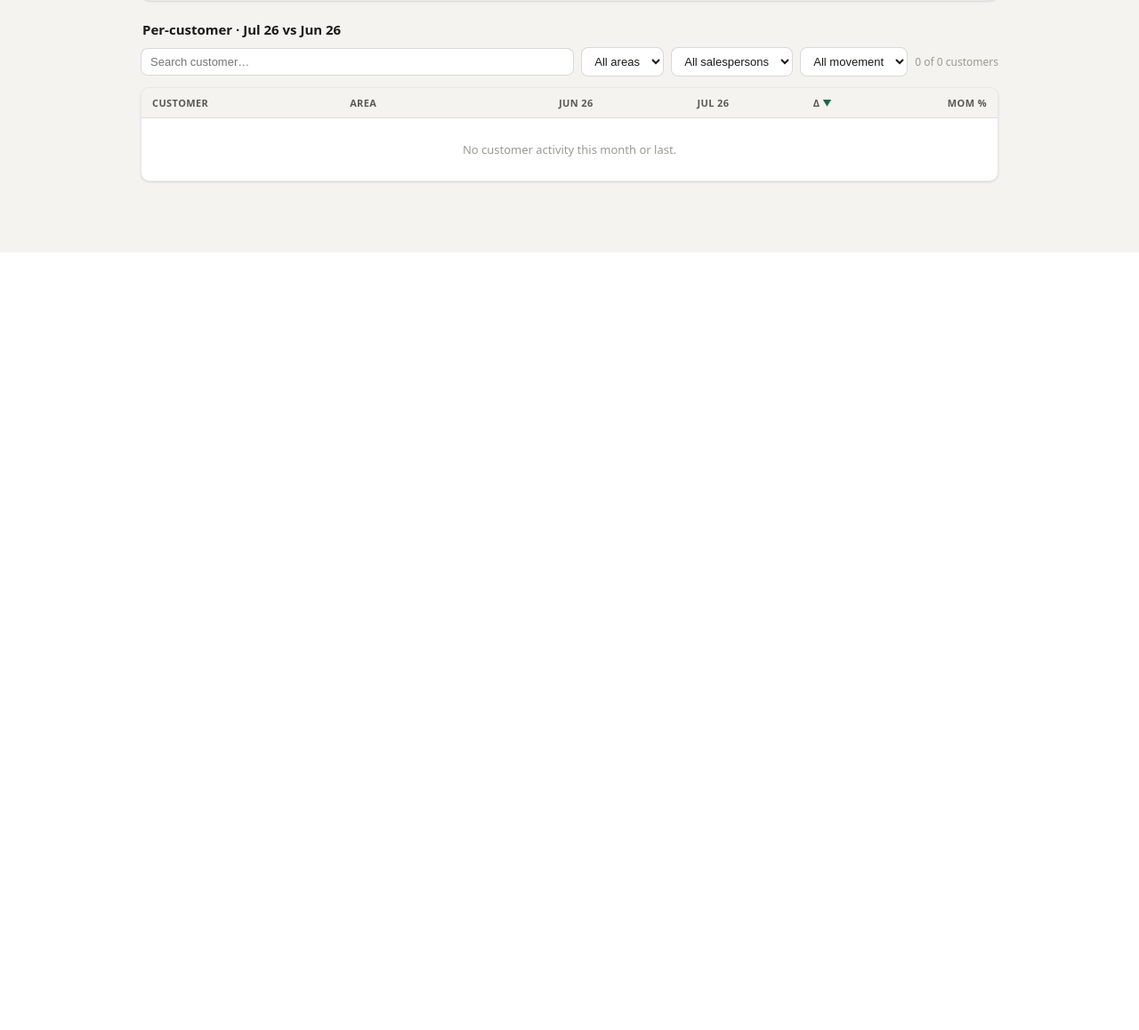
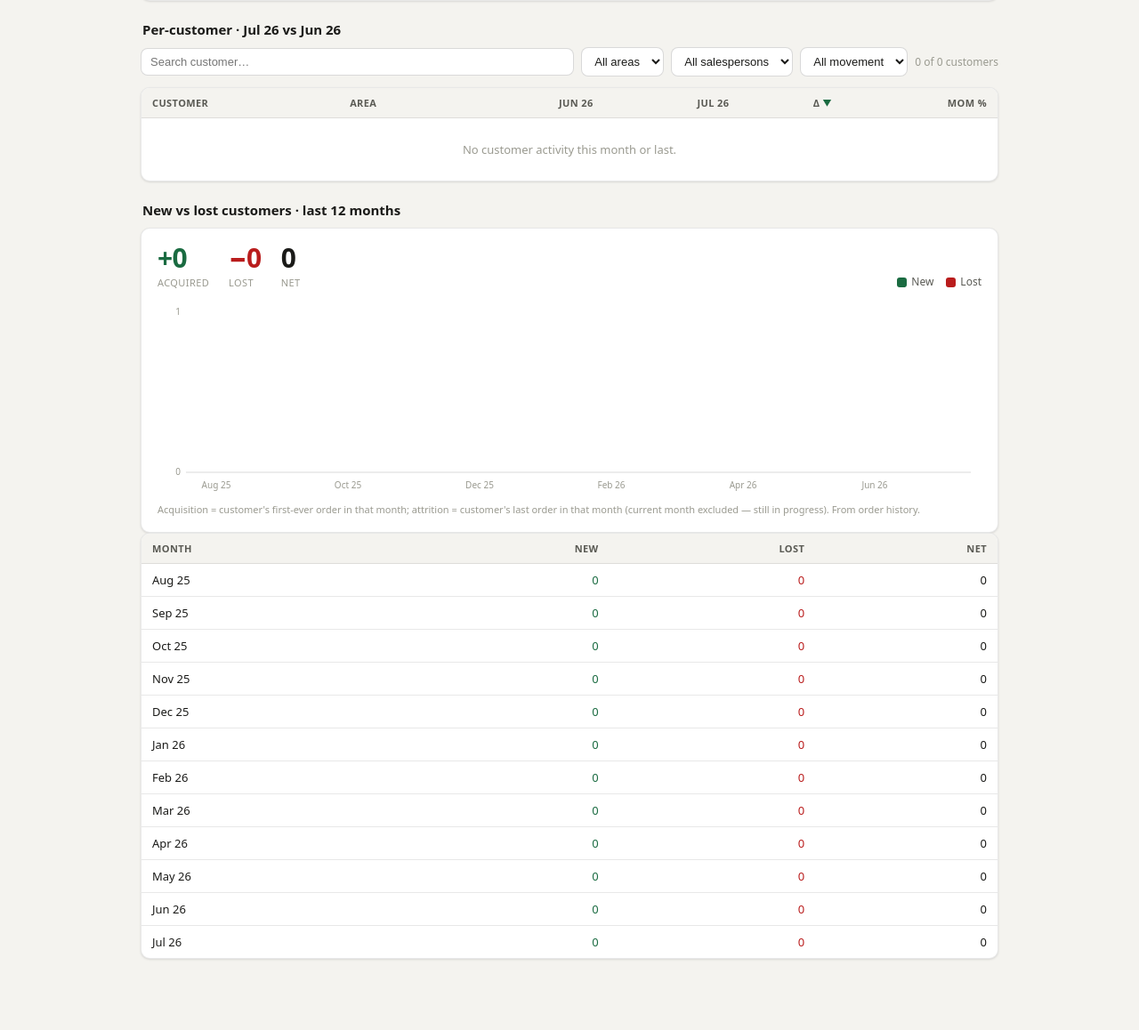
Before and after one commit to 1992tushar/OrdeRR, a FastAPI app: page /dashboard/analytics/revenue in a window 1280 px wide. Shown: the part 1060-2218 px from the top of the page at 89% size. Before the commit the page ends 1344 px from the top, so only its background shows below. Run offline with FastAPI, Linux system fonts and the light colour scheme; data that the repository does not hold is empty.

Commit message:
Analytics: P1-6 new vs lost customers (Phase 1 #6)
Monthly customer acquisition vs attrition, added to the Revenue page (growth
sits with revenue).

- analytics_service.new_vs_lost(): acquisition[m] = customers whose first-ever
  order month == m; attrition[m] = customers whose last order month == m,
  current month excluded (can't declare lost mid-month). From order history.
- Revenue template: summary (+new / −lost / net), a 2-series grouped bar chart
  (green new / red lost, legend + hover) and a monthly table.

Verified: renders 200; totals and per-month counts match a manual first/last
order-month computation (Jun +1 acquired, current month excluded from loss).

Co-Authored-By: Claude Opus 4.8 (1M context) <noreply@anthropic.com>

```diff
--- a/orderr_core/routes/dashboard.py
+++ b/orderr_core/routes/dashboard.py
@@ -189,6 +189,7 @@ def analytics_revenue(
 
     today = get_current_business_date()
     rev = analytics_service.revenue_trends(db, today)
+    growth = analytics_service.new_vs_lost(db, today)
 
     return templates.TemplateResponse(
         request=request,
@@ -198,6 +199,7 @@ def analytics_revenue(
             "current_time": datetime.now(IST).strftime("%d %b %Y, %I:%M %p"),
             "today_display": today.strftime("%d %b %Y"),
             "rev"        : rev,
+            "growth"     : growth,
             "analytics_view": "revenue",
         },
     )
--- a/orderr_core/services/analytics_service.py
+++ b/orderr_core/services/analytics_service.py
@@ -615,6 +615,54 @@ def revenue_trends(db: Session, today: date, months: int = 12) -> dict:
     }
 
 
+# ── P1-6 New vs lost customers ─────────────────────────────────────────────
+
+def new_vs_lost(db: Session, today: date, months: int = 12) -> dict:
+    """P1-6 — monthly customer acquisitions vs attrition.
+
+    Acquisition[m] = customers whose FIRST order month == m.
+    Attrition[m]   = customers whose LAST order month == m, excluding the
+                     current month (a customer can't be declared lost in the
+                     month still in progress — they may yet order).
+    Derived from Order.business_date history (non-cancelled).
+    """
+    rows = (
+        db.query(Order.customer_phone,
+                 func.min(Order.business_date), func.max(Order.business_date))
+        .filter(Order.is_cancelled == False,        # noqa: E712
+                Order.business_date != None)        # noqa: E711
+        .group_by(Order.customer_phone)
+        .all()
+    )
+
+    keys = _last_n_months(today, months)
+    key_set = set(keys)
+    curr_key = _month_key(today)
+    acq = {k: 0 for k in keys}
+    att = {k: 0 for k in keys}
+
+    for phone, first_ds, last_ds in rows:
+        try:
+            fm = _month_key(date.fromisoformat(first_ds))
+            lm = _month_key(date.fromisoformat(last_ds))
+        except (TypeError, ValueError):
+            continue
+        if fm in key_set:
+            acq[fm] += 1
+        if lm in key_set and lm != curr_key:
+            att[lm] += 1
+
+    series = [{"key": k, "label": _month_label(k), "new": acq[k], "lost": att[k],
+               "net": acq[k] - att[k]} for k in keys]
+
+    return {
+        "series": series,
+        "total_new": sum(acq.values()),
+        "total_lost": sum(att.values()),
+        "net": sum(acq.values()) - sum(att.values()),
+    }
+
+
 # ── P1-7 Product mix (value + volume) ──────────────────────────────────────
 
 def product_mix(db: Session, today: date, days=30) -> dict:
--- a/orderr_core/templates/dashboard_analytics_revenue.html
+++ b/orderr_core/templates/dashboard_analytics_revenue.html
@@ -145,12 +145,71 @@ tr.row{cursor:pointer} tr.row:hover{background:var(--green-bg)}
       <tbody id="body"></tbody>
     </table>
   </div></div>
+
+  <!-- P1-6 New vs lost customers -->
+  <div class="section-title">New vs lost customers · last 12 months</div>
+  <div class="card">
+    <div class="hero" style="margin-bottom:12px">
+      <div><div class="big" style="color:var(--green)">+{{ growth.total_new }}</div><div class="lab">Acquired</div></div>
+      <div><div class="big" style="color:var(--red)">−{{ growth.total_lost }}</div><div class="lab">Lost</div></div>
+      <div><div class="big">{{ '+' if growth.net > 0 else '' }}{{ growth.net }}</div><div class="lab">Net</div></div>
+      <div style="margin-left:auto;display:flex;gap:14px;align-items:center;font-size:12px;color:var(--ink2)">
+        <span><span style="display:inline-block;width:11px;height:11px;border-radius:3px;background:var(--green);vertical-align:middle;margin-right:5px"></span>New</span>
+        <span><span style="display:inline-block;width:11px;height:11px;border-radius:3px;background:var(--red);vertical-align:middle;margin-right:5px"></span>Lost</span>
+      </div>
+    </div>
+    <div class="chart-wrap">
+      <svg class="trend" id="growth" role="img" aria-label="New vs lost customers per month" style="height:220px"></svg>
+      <div class="tip" id="gtip"></div>
+    </div>
+    <div class="note">Acquisition = customer's first-ever order in that month; attrition = customer's last order in that month (current month excluded — still in progress). From order history.</div>
+  </div>
+  <div class="wrap"><div class="scroll">
+    <table>
+      <thead><tr><th>Month</th><th class="num">New</th><th class="num">Lost</th><th class="num">Net</th></tr></thead>
+      <tbody>
+        {% for m in growth.series %}
+        <tr>
+          <td>{{ m.label }}</td>
+          <td class="num" style="color:var(--green)">{{ '+' ~ m.new if m.new else '0' }}</td>
+          <td class="num" style="color:var(--red)">{{ '−' ~ m.lost if m.lost else '0' }}</td>
+          <td class="num">{{ '+' if m.net > 0 else '' }}{{ m.net }}</td>
+        </tr>
+        {% endfor %}
+      </tbody>
+    </table>
+  </div></div>
 </main>
 
 <script>
 const TREND = {{ rev.trend | tojson }};
 const ROWS = {{ rev.customers | tojson }};
+const GROWTH = {{ growth.series | tojson }};
 let sortKey = "delta", sortDir = -1;
+
+function drawGrowth(){
+  const svg = document.getElementById('growth'), tip = document.getElementById('gtip');
+  const W = svg.clientWidth || 900, H = 220, padL=32, padR=12, padT=14, padB=26;
+  const plotW=W-padL-padR, plotH=H-padT-padB;
+  const max = Math.max(1, ...GROWTH.map(d=>Math.max(d.new, d.lost)));
+  const n=GROWTH.length, grp=(plotW-6*(n-1))/n, bw=(grp-3)/2;
+  let els='';
+  els+=`<line class="axis" x1="${padL}" y1="${padT+plotH}" x2="${W-padR}" y2="${padT+plotH}"/>`;
+  [0,max].forEach(v=>{const y=padT+plotH-(v/max)*plotH; els+=`<text class="ylab" x="${padL-6}" y="${y+3}" text-anchor="end">${v}</text>`;});
+  GROWTH.forEach((d,i)=>{
+    const gx=padL+i*(grp+6);
+    [['new',d.new,'#1a6b41'],['lost',d.lost,'#b91c1c']].forEach((s,j)=>{
+      const h=(s[1]/max)*plotH, x=gx+j*(bw+3), y=padT+plotH-h, rr=h>3?3:0;
+      els+=`<path d="M${x},${padT+plotH} L${x},${y+rr} Q${x},${y} ${x+rr},${y} L${x+bw-rr},${y} Q${x+bw},${y} ${x+bw},${y+rr} L${x+bw},${padT+plotH} Z" fill="${s[2]}" data-t="${s[0]}" data-v="${s[1]}" data-l="${d.label}" data-x="${x+bw/2}" data-y="${y}" class="gb"></path>`;
+    });
+    if (i%(n>8?2:1)===0) els+=`<text class="xlab" x="${gx+grp/2}" y="${H-8}" text-anchor="middle">${d.label}</text>`;
+  });
+  svg.setAttribute('viewBox',`0 0 ${W} ${H}`); svg.innerHTML=els;
+  svg.querySelectorAll('.gb').forEach(b=>{
+    b.addEventListener('mouseenter',()=>{tip.style.opacity=1;tip.style.left=b.getAttribute('data-x')+'px';tip.style.top=(parseFloat(b.getAttribute('data-y'))-6)+'px';tip.innerHTML='<strong>'+b.getAttribute('data-v')+'</strong> '+b.getAttribute('data-t')+' · '+b.getAttribute('data-l');});
+    b.addEventListener('mouseleave',()=>tip.style.opacity=0);
+  });
+}
 
 function drawTrend(){
   const svg = document.getElementById('trend'), tip = document.getElementById('tip');
@@ -221,7 +280,8 @@ document.querySelectorAll('th.srt').forEach(th=>th.addEventListener('click',()=>
   render();
 }));
 ['q','fa','fs','fd'].forEach(id=>document.getElementById(id).addEventListener('input',render));
-drawTrend(); render(); window.addEventListener('resize',drawTrend);
+drawTrend(); drawGrowth(); render();
+window.addEventListener('resize',()=>{drawTrend();drawGrowth();});
 </script>
 </body>
 </html>
```
